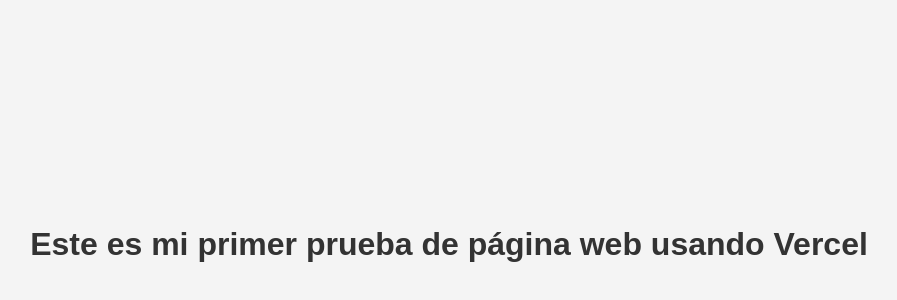
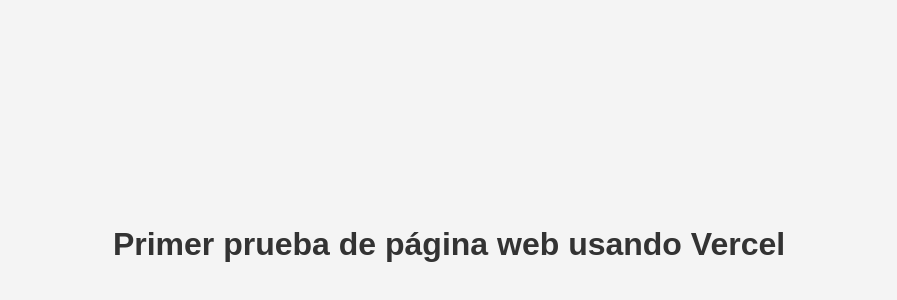
Before and after one commit to damiangn/paginaWeb, a plain HTML site: page index.html in a window 1280 px wide. Shown: the part 164-464 px from the top of the page, without its empty margins (191-1088 px from the left). Drawn offline with Linux system fonts and the light colour scheme.

Commit message:
2do commit

```diff
--- a/index.html
+++ b/index.html
@@ -19,6 +19,6 @@
     </style>
 </head>
 <body>
-    <h1>Este es mi primer prueba de página web usando Vercel</h1>
+    <h1>Primer prueba de página web usando Vercel</h1>
 </body>
 </html>
```
